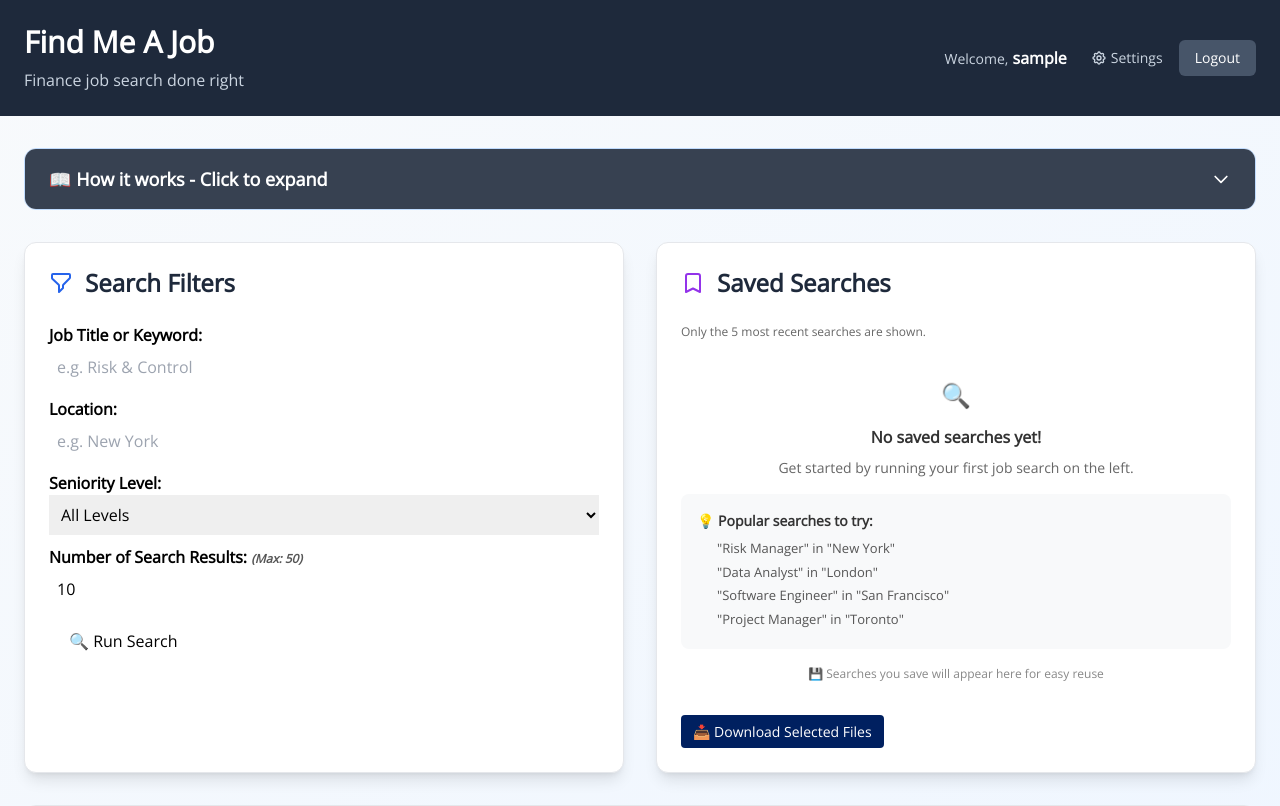
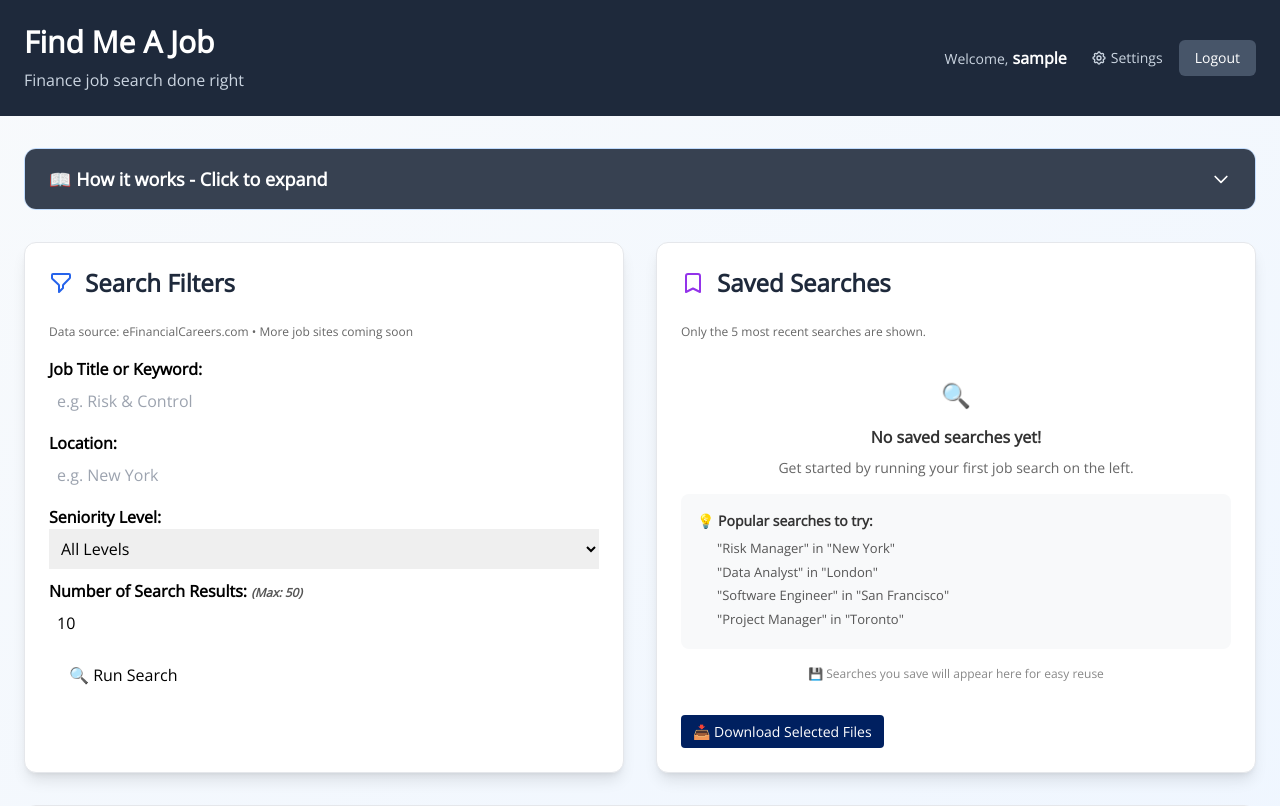
Before and after one commit to Frameit12/jobs_scraper, a Flask app: page / in a window 1280 px wide. Shown: the top 806 px of the page. Run offline with Flask 3, Linux system fonts and the light colour scheme; the visitor is signed in with stand-in values (Sample User, id 1); data that the repository does not hold is empty; parts of the project's set-up code (start-up, migrations or seed data) failed here and were passed over; some libraries are stand-ins or nearby versions.

Commit message:
Update index.html

```diff
--- a/templates/index.html
+++ b/templates/index.html
@@ -147,6 +147,9 @@
                     </svg>
                     Search Filters
                 </h2>
+                <p style="font-size: 12px; color: #666; margin-bottom: 16px;">
+                  Data source: eFinancialCareers.com • More job sites coming soon
+                </p>
 
                 <form method="POST">
                     <div style="margin-bottom: 10px;">
```
